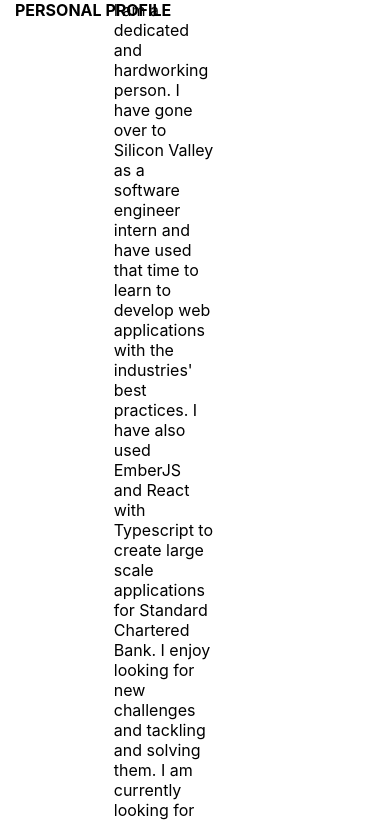
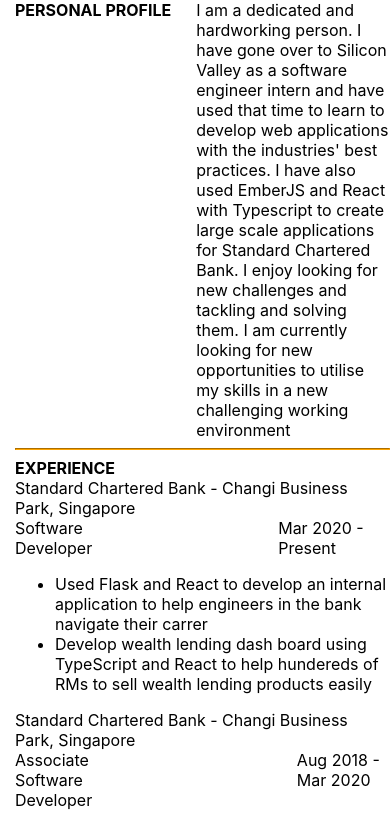
Before and after one commit to bengeh/my-resume, a React (Create React App) app: page / in a window 390 px wide. Shown: the top 825 px of the page. Built offline with nearby package versions, Linux system fonts and the light colour scheme; no server answers.

Commit message:
aligned summary for mobile view

```diff
--- a/src/App.tsx
+++ b/src/App.tsx
@@ -43,13 +43,15 @@
   @media(min-width: 1024px) {
     display: flex;
     flex-direction: column;
-}
+  }
 `
 
 
 const RightContainer = styled.div`
-  width: 50%;
   padding: 0 0 0 15px;
+  @media(min-width: 1024px) {
+    width: 50%;
+  }
 `
 
 export default App;
--- a/src/components/PersonalProfileContent.tsx
+++ b/src/components/PersonalProfileContent.tsx
@@ -20,12 +20,17 @@
     flex-direction: row
 `
 const PersonalProfileTitle = styled.div`
-    width: 25%;
     white-space: nowrap;
     font-weight: bold;
+    @media(min-width: 1024px) {
+        width: 25%;
+    }
 `
 const PersonalProfileDesc = styled.div`
-    padding: 0 0 0 50px;
+    padding: 0 0 0 25px;
+    @media(min-width: 1024px) {
+        padding: 0 0 0 50px;
+    }
 `
 
 
```
